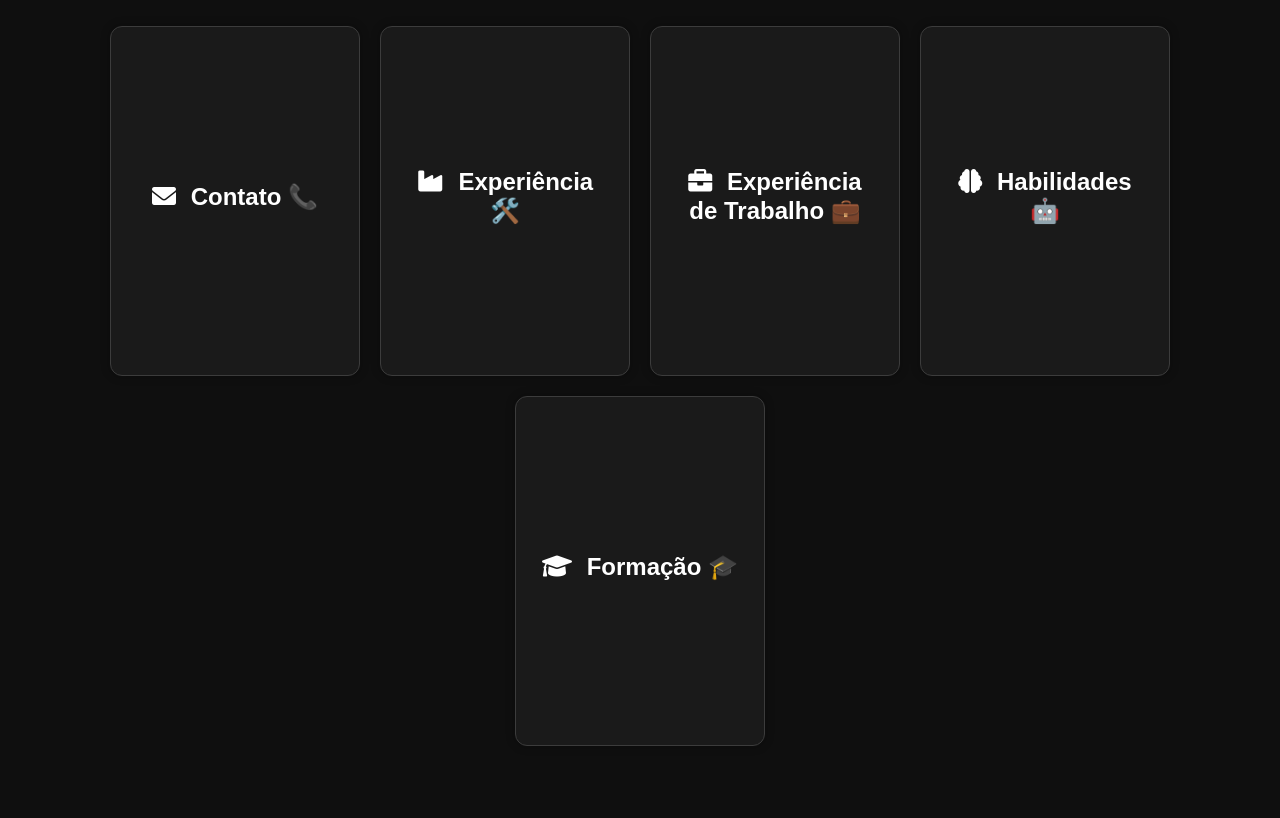
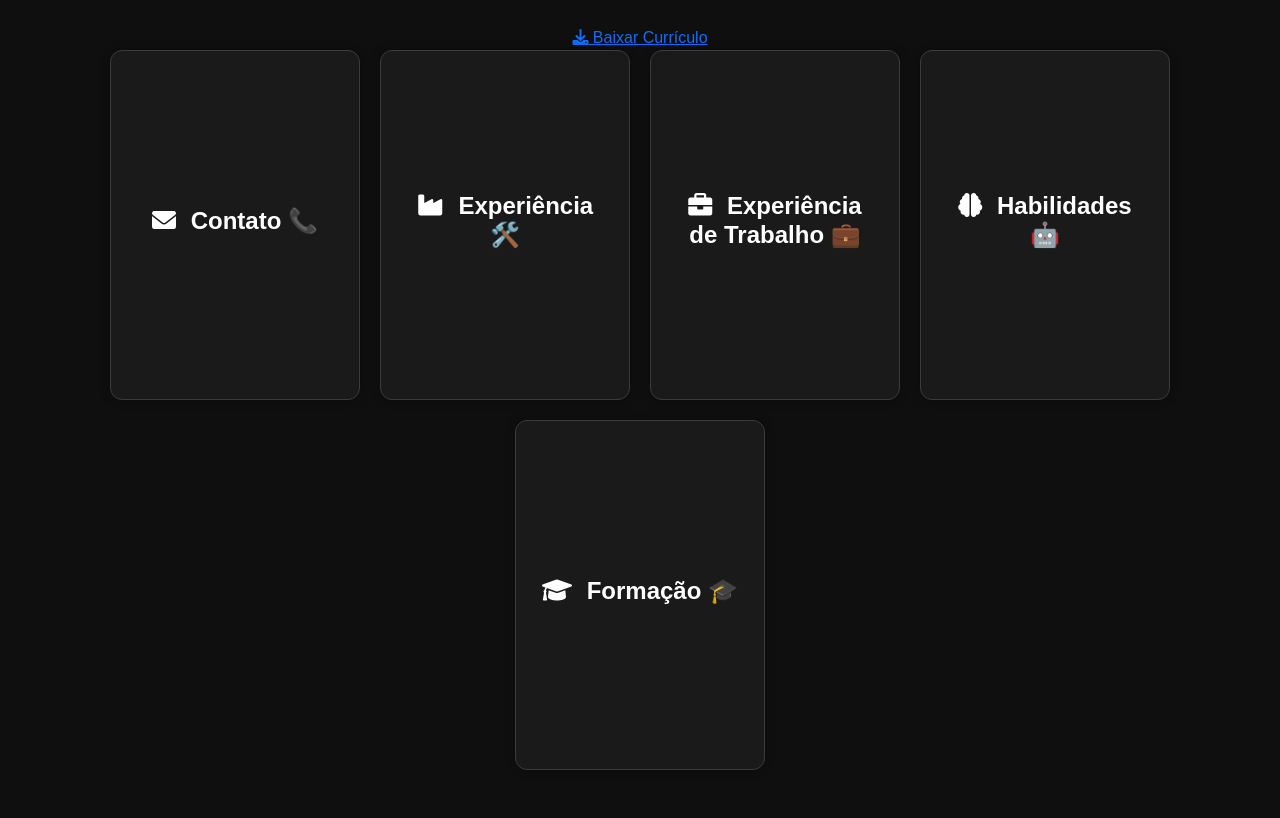
Before and after one commit to andre436/curriculo-teste, a plain HTML site: page index.html in a window 1280 px wide. Shown: the part 110-928 px from the top of the page. Before the commit the page ends 904 px from the top, so only its background shows below. Drawn offline with nearby package versions, Linux system fonts and the light colour scheme.

Commit message:
Update index.html

```diff
--- a/index.html
+++ b/index.html
@@ -13,6 +13,13 @@ Data 09-11-2024-->
 <body>
     <div class="container my-5 text-center">
         <h1 class="title">Currículo - André Rodrigues</h1>
+
+        <!-- Botão para download do currículo -->
+        <div class="download-btn-container">
+            <a href="curriculo_andre_rodrigues.pdf" download class="download-btn">
+                <i class="fas fa-download"></i> Baixar Currículo
+            </a>
+        </div>
 
         <!-- Deck de Cards -->
         <div class="card-deck d-flex flex-wrap justify-content-center">
```
